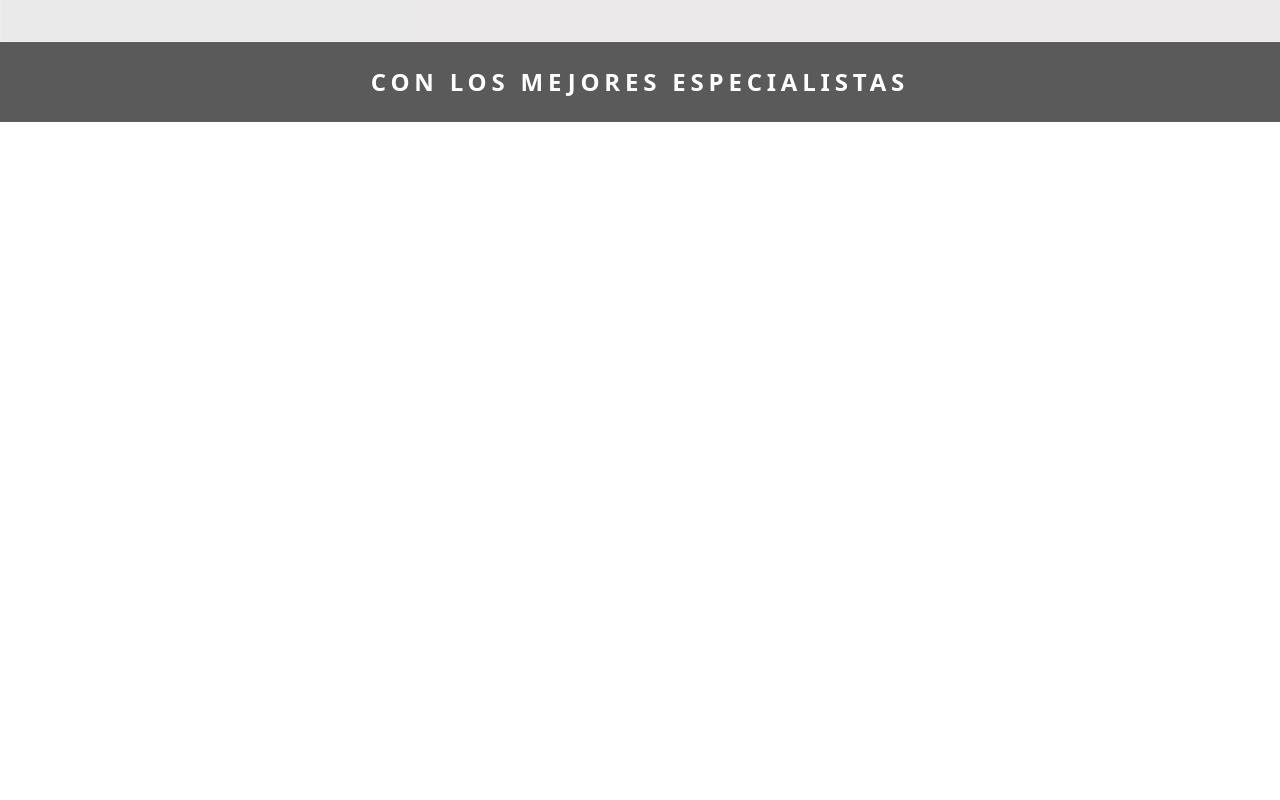
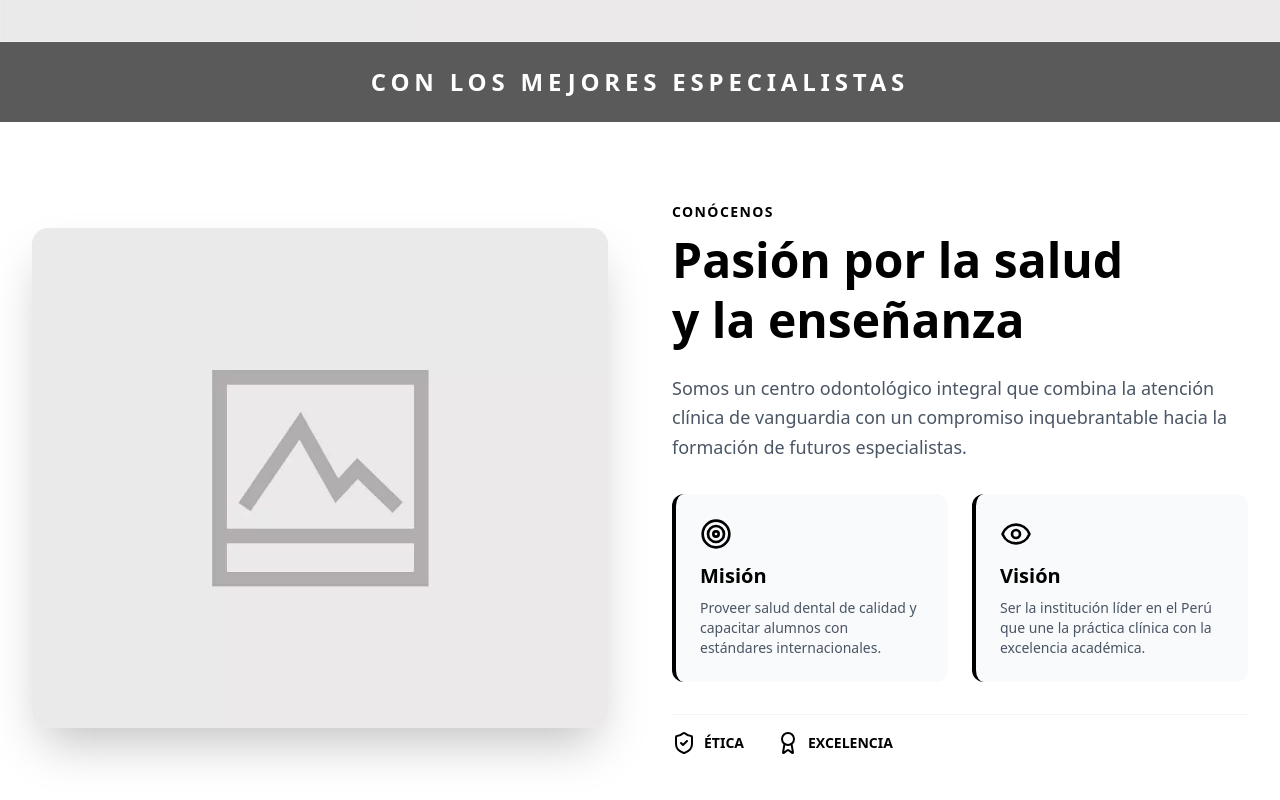
Before and after one commit to CR-Odontologia/Landing-Page, a Next.js app: page / in a window 1280 px wide. Shown: the part 558-1358 px from the top of the page. Built offline with nearby package versions, Linux system fonts and the light colour scheme.

Commit message:
feat: add about us section

```diff
--- a/src/app/page.tsx
+++ b/src/app/page.tsx
@@ -1,11 +1,13 @@
 import Navbar from "@/components/nav/NavBar";
 import Hero from "@/components/sections/Hero";
+import AboutUs from "@/components/sections/AboutUs";
 
 export default function Home() {
   return (
       <main>
-        <Navbar />
+        <Navbar/>
         <Hero/>
+        <AboutUs/>
         <div className="h-[200vh]"> {}
         </div>
       </main>
--- /dev/null
+++ b/src/components/sections/AboutUs.tsx
@@ -0,0 +1,83 @@
+"use client";
+
+import React from "react";
+import Image from "next/image";
+import { motion } from "framer-motion";
+import { Target, Eye, ShieldCheck, Award } from "lucide-react";
+
+const AboutUs = () => {
+    return (
+        <section className="py-20 bg-white">
+            <div className="max-w-7xl mx-auto px-4 sm:px-6 lg:px-8">
+
+                {/* CONTENEDOR PRINCIPAL: Grid de 2 columnas */}
+                <div className="grid grid-cols-1 lg:grid-cols-2 gap-16 items-center">
+
+                    {/* COLUMNA IZQUIERDA: Imagen del Equipo */}
+                    <motion.div
+                        initial={{ opacity: 0, x: -50 }}
+                        whileInView={{ opacity: 1, x: 0 }}
+                        viewport={{ once: true }}
+                        className="relative h-[500px] rounded-2xl overflow-hidden shadow-2xl"
+                    >
+                        <Image
+                            src="/images/placeholder.webp" // Asegúrate de tener esta foto en public/images/
+                            alt="Nuestro equipo de trabajo"
+                            fill
+                            className="object-cover"
+                        />
+                        {/* Decoración: Un borde dorado sutil que sobresale */}
+                        <div className="absolute -bottom-4 -right-4 w-32 h-32 border-b-8 border-r-8 border-brand-gold -z-10" />
+                    </motion.div>
+
+                    {/* COLUMNA DERECHA: Texto y Valores */}
+                    <motion.div
+                        initial={{ opacity: 0, x: 50 }}
+                        whileInView={{ opacity: 1, x: 0 }}
+                        viewport={{ once: true }}
+                        className="space-y-8"
+                    >
+                        <div>
+                            <h3 className="text-brand-blue font-bold tracking-widest uppercase text-sm mb-2">Conócenos</h3>
+                            <h2 className="text-4xl md:text-5xl font-black text-brand-dark leading-tight">
+                                Pasión por la salud <br />y la <span className="text-brand-gold">enseñanza</span>
+                            </h2>
+                            <p className="mt-6 text-lg text-gray-600 leading-relaxed">
+                                Somos un centro odontológico integral que combina la atención clínica de vanguardia con un compromiso inquebrantable hacia la formación de futuros especialistas.
+                            </p>
+                        </div>
+
+                        {/* Misión y Visión */}
+                        <div className="grid grid-cols-1 md:grid-cols-2 gap-6">
+                            <div className="p-6 bg-gray-50 rounded-xl border-l-4 border-brand-blue">
+                                <Target className="text-brand-blue mb-3" size={32} />
+                                <h4 className="text-xl font-bold text-brand-dark mb-2">Misión</h4>
+                                <p className="text-sm text-gray-600">Proveer salud dental de calidad y capacitar alumnos con estándares internacionales.</p>
+                            </div>
+                            <div className="p-6 bg-gray-50 rounded-xl border-l-4 border-brand-gold">
+                                <Eye className="text-brand-gold mb-3" size={32} />
+                                <h4 className="text-xl font-bold text-brand-dark mb-2">Visión</h4>
+                                <p className="text-sm text-gray-600">Ser la institución líder en el Perú que une la práctica clínica con la excelencia académica.</p>
+                            </div>
+                        </div>
+
+                        {/* Valores Rápidos */}
+                        <div className="flex items-center gap-8 pt-4 border-t border-gray-100">
+                            <div className="flex items-center gap-2">
+                                <ShieldCheck className="text-brand-blue" size={24} />
+                                <span className="font-bold text-brand-dark text-sm uppercase">Ética</span>
+                            </div>
+                            <div className="flex items-center gap-2">
+                                <Award className="text-brand-gold" size={24} />
+                                <span className="font-bold text-brand-dark text-sm uppercase">Excelencia</span>
+                            </div>
+                        </div>
+                    </motion.div>
+
+                </div>
+            </div>
+        </section>
+    );
+};
+
+export default AboutUs;
```
